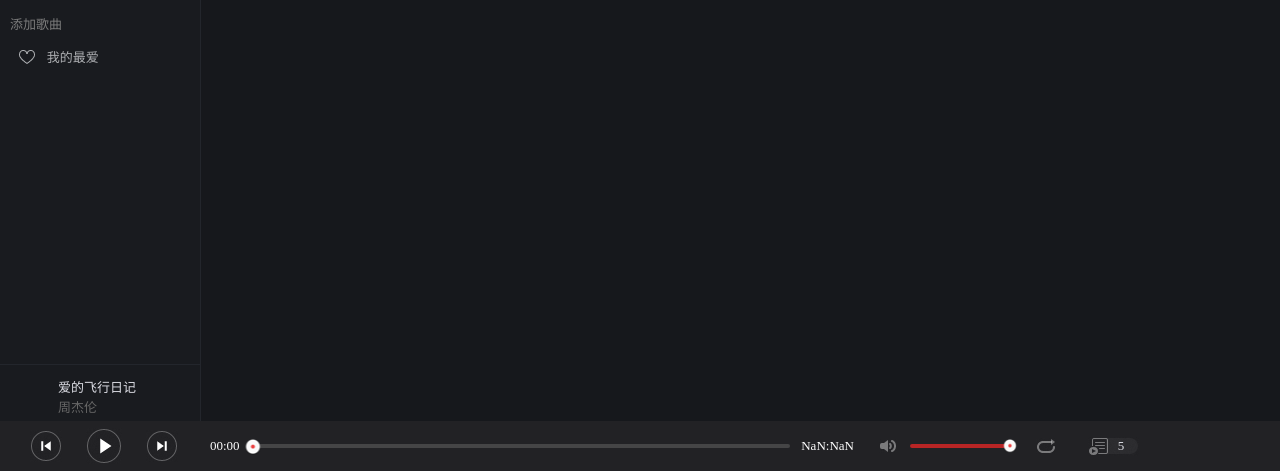
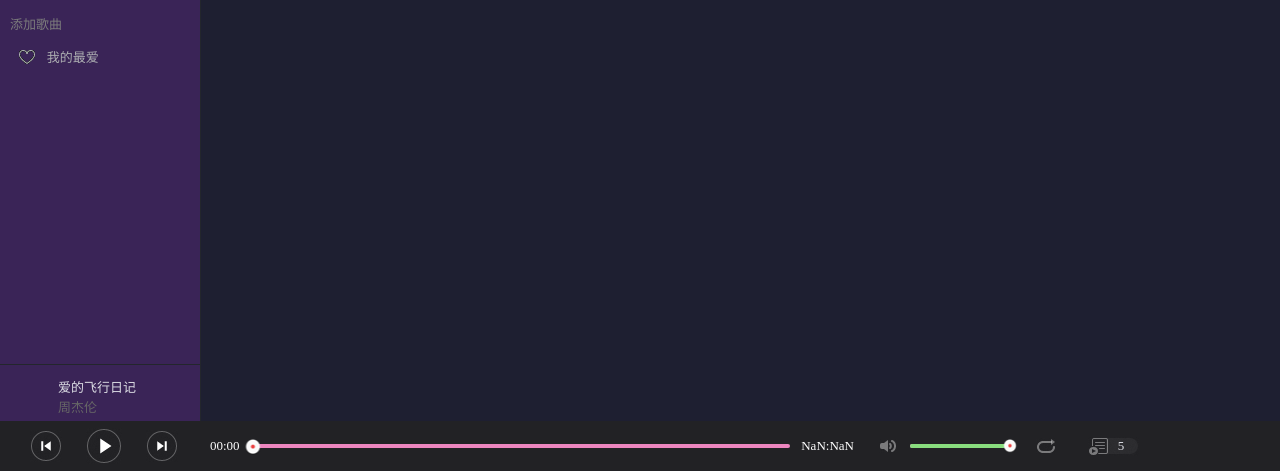
Before and after one commit to DaZhiZi/cloud_music, a plain HTML site: page music/index.html in a window 1280 px wide. Shown: the part 329-800 px from the top of the page. Drawn offline with Linux system fonts and the light colour scheme.

Commit message:
update css

```diff
--- a/music/css/content/main/main.css
+++ b/music/css/content/main/main.css
@@ -1,3 +1,4 @@
 .main {
     flex-grow: 1;
+    background-color: #1e1f31;
 }
--- a/music/css/content/sidebar/sidebar.css
+++ b/music/css/content/sidebar/sidebar.css
@@ -1,7 +1,7 @@
 .sidebar {
     width: 200px;
     height: 100%;
-    background: rgb(25, 27, 31);
+    background: rgb(58, 36, 87);
     border-right: 1px solid rgb(35, 38, 44);
     color: rgb(173, 175, 178);
     font-size: 13px;
--- a/music/css/footer/footer.css
+++ b/music/css/footer/footer.css
@@ -36,7 +36,7 @@
     margin-right: 11px;
     width: 42%;
     height: 4px;
-    background: rgb(69, 69, 70);
+    background: rgb(237, 134, 191);
     border-radius: 4px;
 }
 
--- a/music/css/footer/volume.css
+++ b/music/css/footer/volume.css
@@ -9,14 +9,14 @@
     margin-right: 11px;
     width: 100px;
     height: 4px;
-    background: rgb(24, 24, 26);
+    background: rgb(229, 142, 206);
     border-radius: 4px;
 }
 
 #id-div-current-volume {
     width: 100%;
     height: 4px;
-    background: rgb(184, 37, 37);
+    background: rgb(137, 221, 126);
     border-radius: 4px;
 }
 
```
